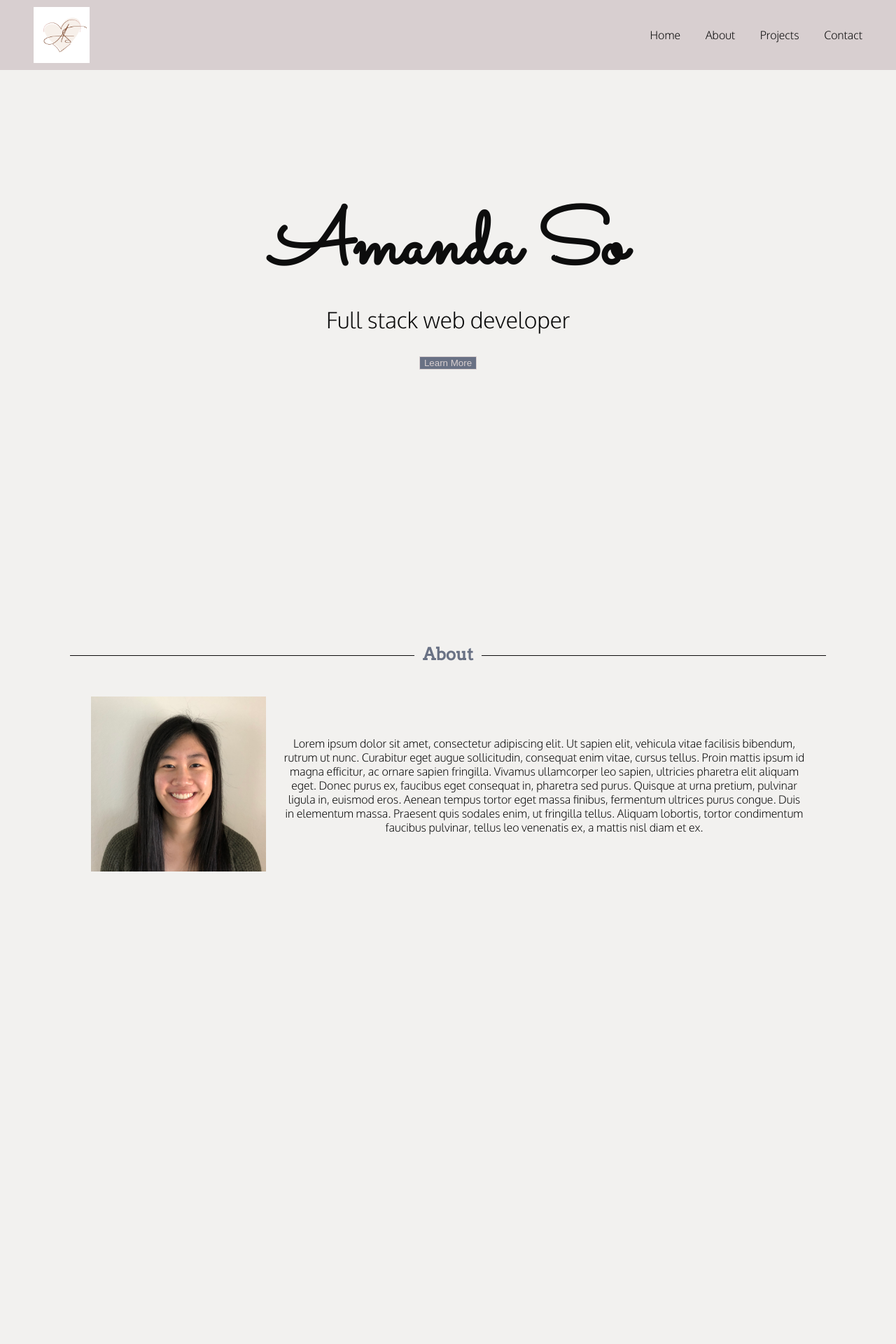
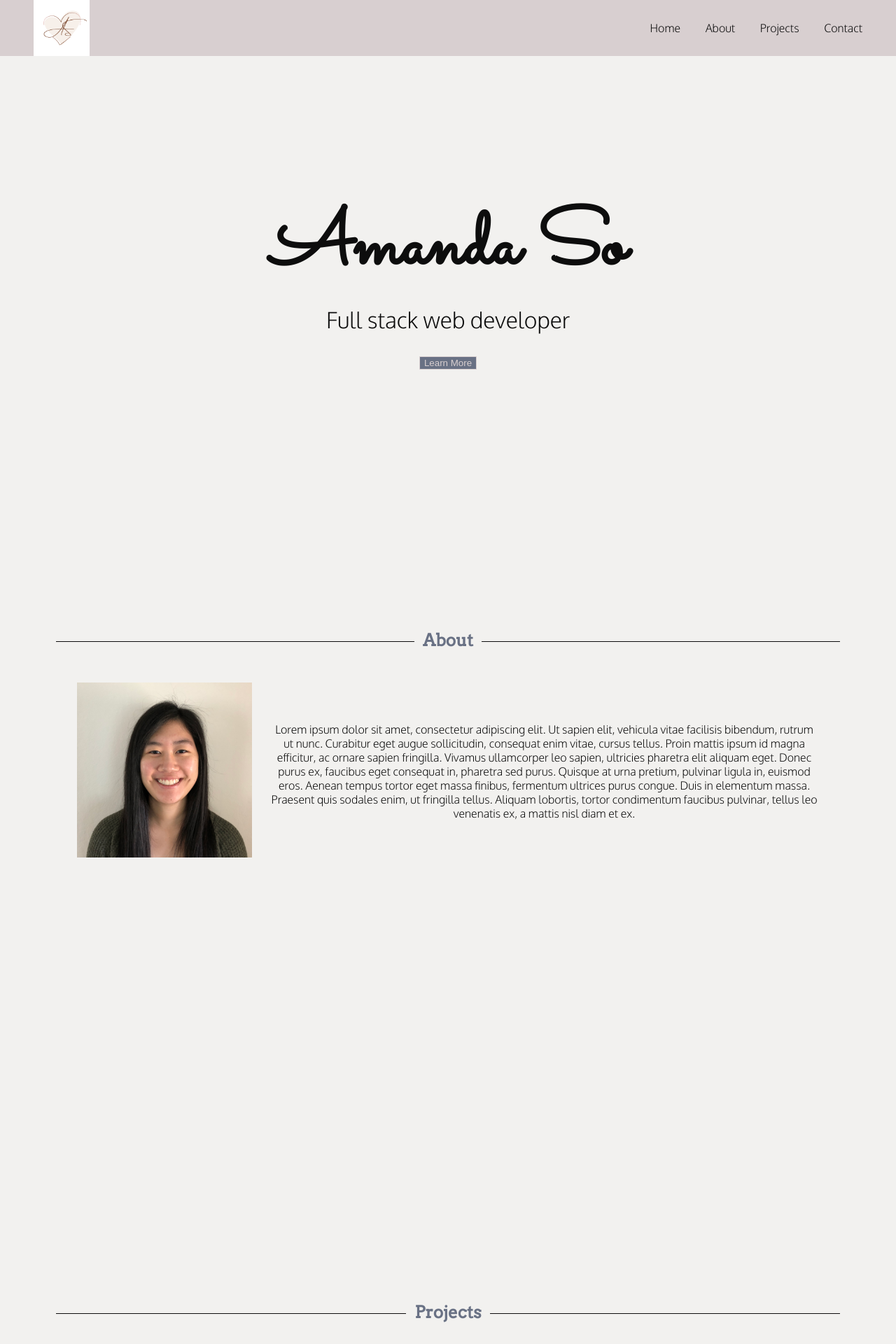
Before and after one commit to amandakso/amandakso.github.io, a React (Create React App) app: page / in a window 1280 px wide. Shown: the top 1920 px of the page at 70% size. Built offline with nearby package versions, Linux system fonts and the light colour scheme.

Commit message:
adjust height of navbar and affected elements

```diff
--- a/src/App.css
+++ b/src/App.css
@@ -56,7 +56,7 @@ h2:after {
   position: fixed;
   top: 0px;
   width: 100%;
-  height: 100px;
+  height: 80px;
   z-index: 1000;
   background-color: var(--secondary-color, white);
 }
@@ -93,7 +93,7 @@ button {
 }
 
 .section-content {
-  padding: 100px;
+  padding: 80px;
   min-height: 100vh;
 }
 
@@ -156,7 +156,7 @@ button {
   }
   .nav-items-expanded {
     position: absolute;
-    top: 75px;
+    top: 65px;
     left: 0;
     flex-direction: column;
     width: 100%;
```
